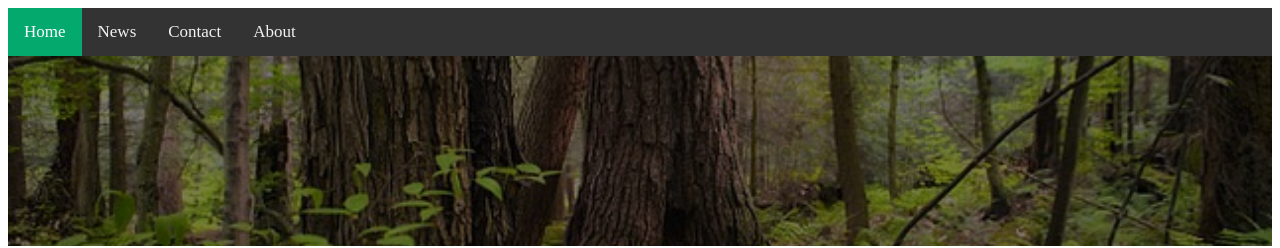
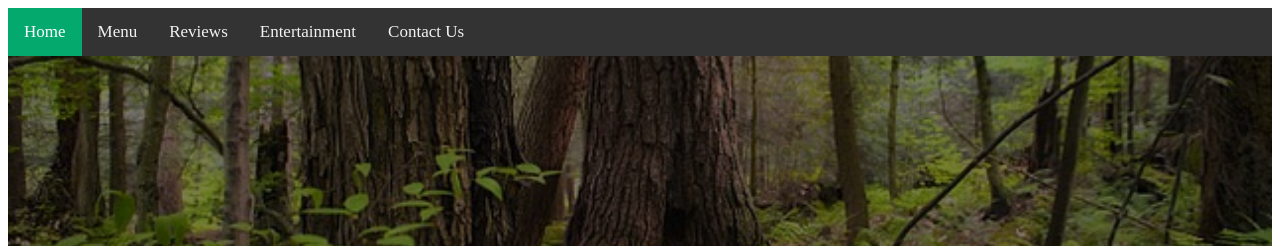
Before and after one commit to MrRoush/html-project, a plain HTML site: page index.html in a window 1280 px wide. Shown: the top 248 px of the page. Drawn offline with Linux system fonts and the light colour scheme.

Commit message:
fixed links

```diff
--- a/index.html
+++ b/index.html
@@ -23,9 +23,10 @@
     <!-- Navigation Bar at top-->
     <div class="topnav" id="myTopnav">
         <a href="#home" class="active">Home</a>
-        <a href="#news">News</a>
-        <a href="#contact">Contact</a>
-        <a href="#about">About</a>
+        <a href="page2.html">Menu</a>
+        <a href="page3.html">Reviews</a>
+        <a href="page4.html">Entertainment</a>
+        <a href="contact.html">Contact Us</a>
         <a href="javascript:void(0);" class="icon" onclick="myFunction()">
         <i class="fa fa-bars"></i>
   </a>
```
